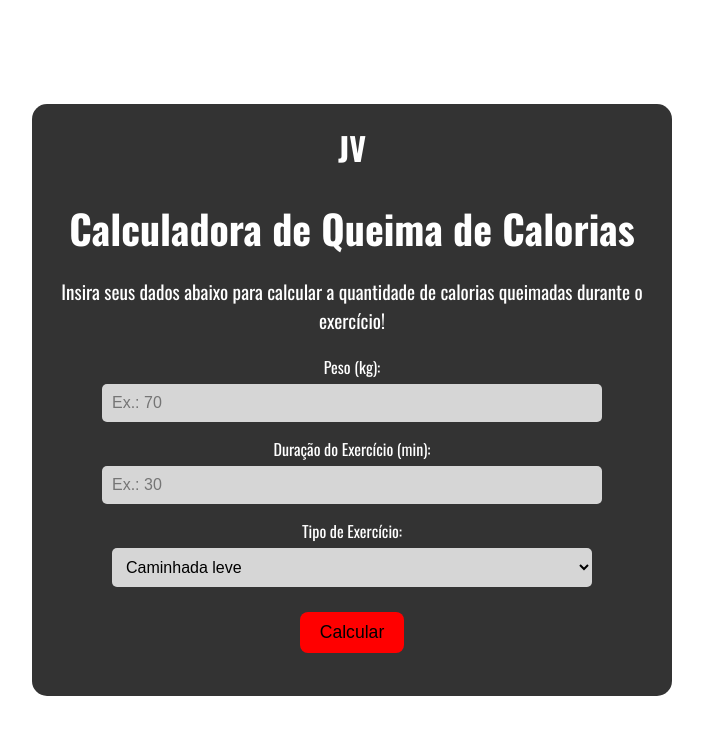
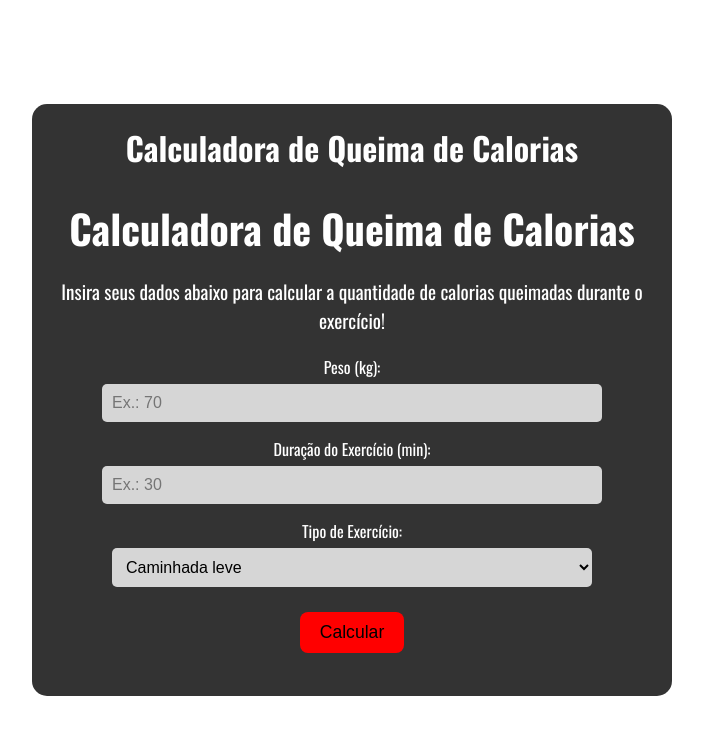
Before and after one commit to Bjorn1Ironside/Calculadora, a plain HTML site: page cal.html in a window 1280 px wide. Shown: the whole page, without its empty margins (288-991 px from the left). Drawn offline with nearby package versions, Linux system fonts and the light colour scheme.

Commit message:
Update cal.html

```diff
--- a/cal.html
+++ b/cal.html
@@ -3,7 +3,7 @@
 <head>
     <meta charset="UTF-8">
     <meta name="viewport" content="width=device-width, initial-scale=1.0">
-    <title>Calculadora de Queima de Calorias</title>
+    <title>Essa calculadora permite você calcular a quantidade de calorias a serem queimadas!</title>
     <style>
         @import url('https://fonts.googleapis.com/css2?family=Oswald:wght@400;500;700&display=swap');
 
@@ -84,7 +84,7 @@
 <body>
     <div class="container">
         <div class="header">
-            <div class="logo">JV</div>
+            <div class="logo">Calculadora de Queima de Calorias</div>
         </div>
         <h1 class="title">Calculadora de Queima de Calorias</h1>
         <p class="description">
```
